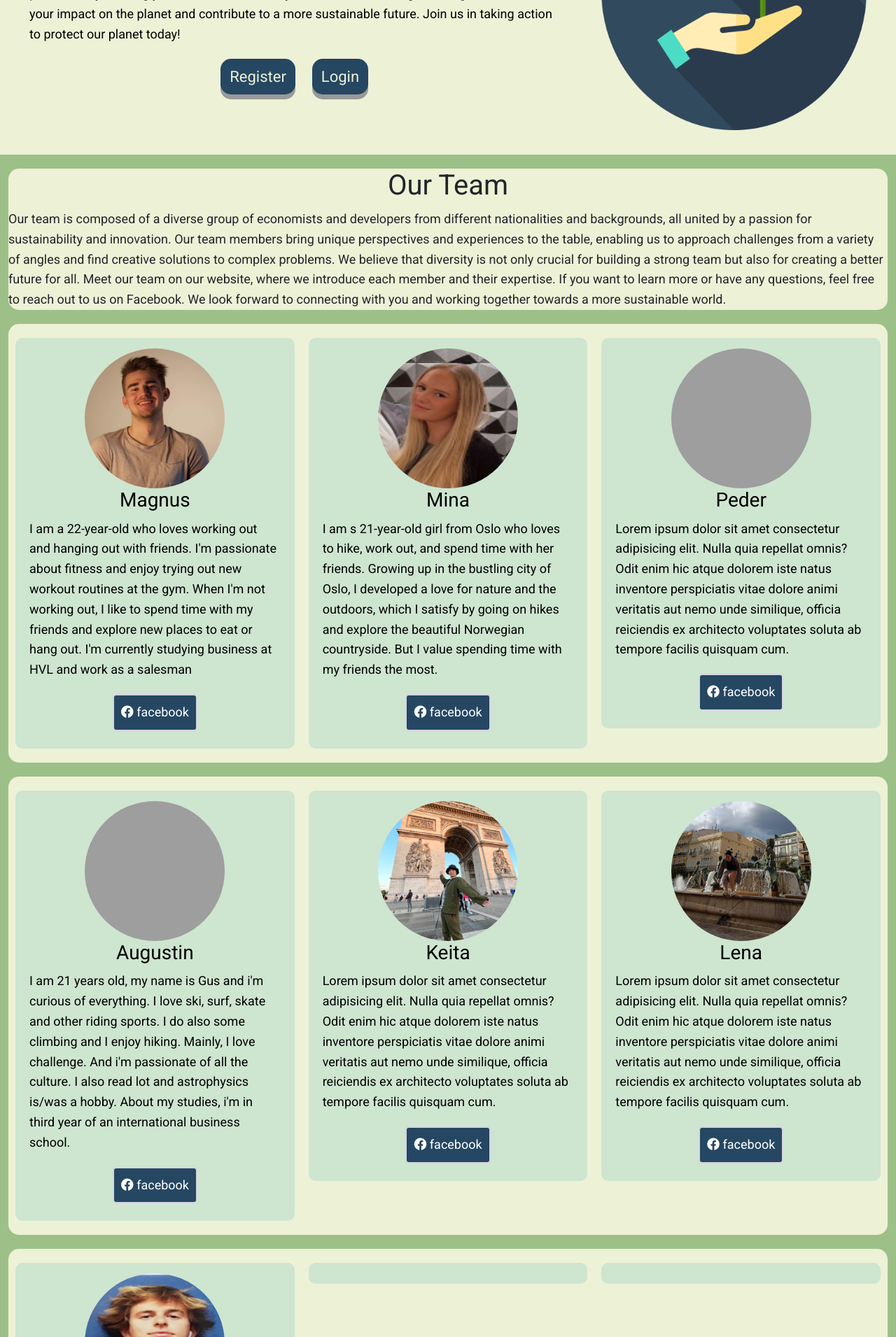
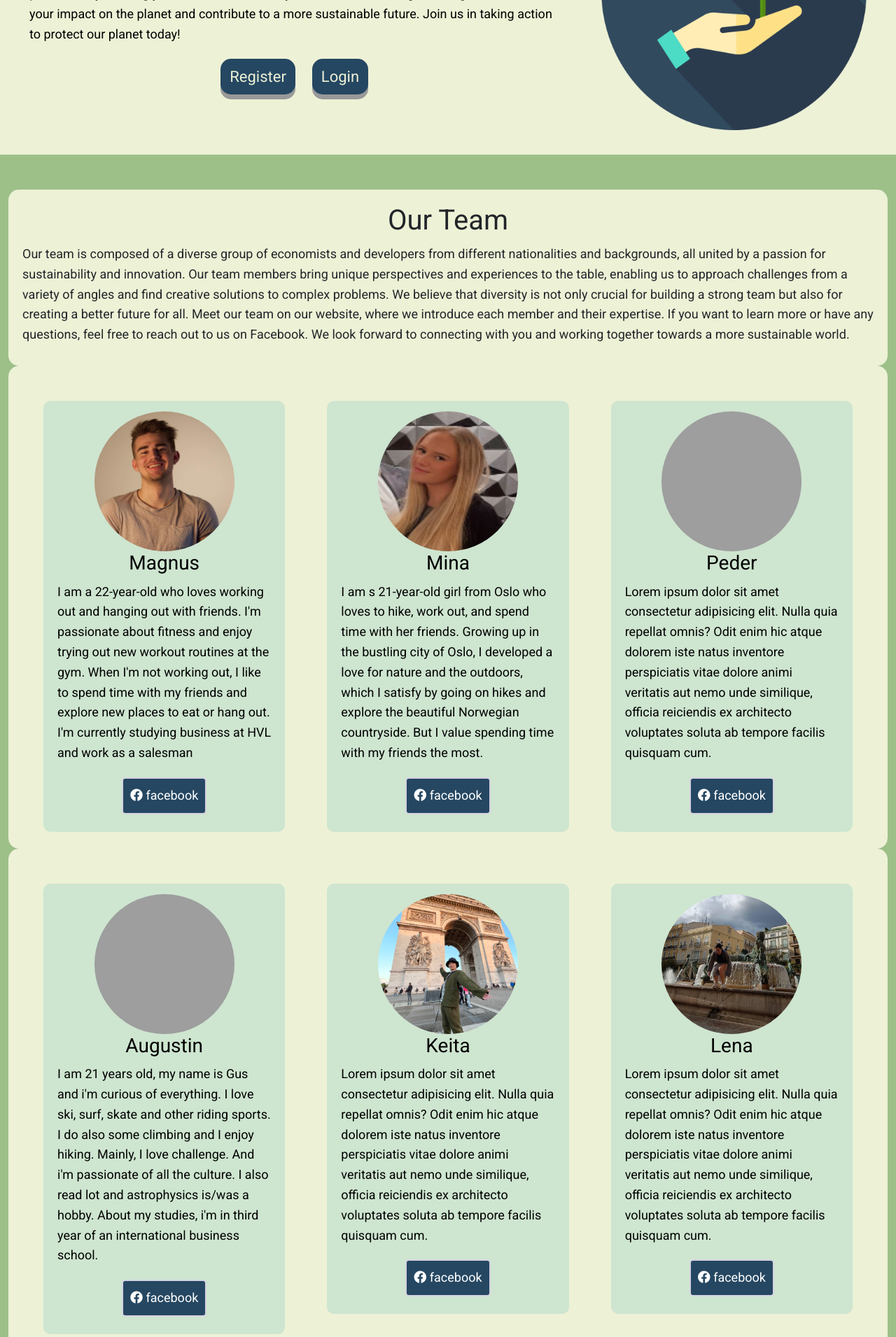
Before and after one commit to PederEP/Carbon_App, a Flask app: page /home in a window 1280 px wide. Shown: the part 319-2230 px from the top of the page at 70% size. Run offline with Flask 2, Linux system fonts and the light colour scheme; some libraries are stand-ins or nearby versions; grey boxes are pictures that could not be loaded.

Commit message:
Update home.css
Home.css final?

```diff
--- a/capp/static/home.css
+++ b/capp/static/home.css
@@ -21,13 +21,14 @@ p {
   display: flex;
   align-items: start;
   background: #EDF1D6;
+  margin-bottom: 50px;
 }
 .header_home .box {
   flex: 1;
   background: #EDF1D6;
   color: #000;
   border-radius: 10px;
-  margin: 20px 10px;
+  margin: 20px 10px ;
   padding: 15px 20px;
   text-align:center;
   align-items: center;
@@ -68,25 +69,26 @@ p {
 
 /* Section developers */
 .section_developers {
-  background-color:#9DC088 ;
+  background-color:#9DC088;
 }
 .developers {
   display: flex;
   align-items: start;
   background: #EDF1D6;
-  margin-top: 20px;
   border-radius: 15px;
+  padding: 20px;
 }
 .developers .box {
   flex: 1;
   background:  #CEE5D0;
   color: black;
   border-radius: 10px;
-  margin: 20px 10px;
+  margin: 4px 30px;
   padding: 15px 20px;
   text-align:center;
   align-items: center;
   justify-content: center;
+  margin-top: 30px;
 }
 .developers .box:nth-of-type(1) {
   flex-grow:4;
```
